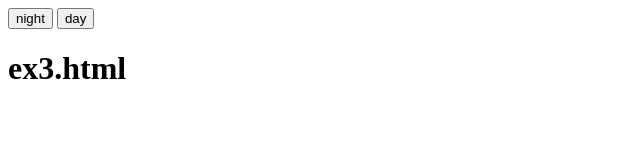
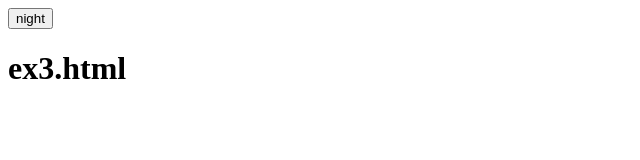
Before and after one commit to seunghyeokleeme/web2-javascript, a plain HTML site: page ex3.html in a window 1280 px wide. Shown: the full height of the page, 0-640 px from the left. Drawn offline with Linux system fonts and the light colour scheme.

Commit message:
조건문의 활용

```diff
--- a/ex3.html
+++ b/ex3.html
@@ -8,19 +8,20 @@
   </head>
   <body>
     <input
+      id="night_day"
       type="button"
       value="night"
       onclick="
-    document.querySelector('body').style.backgroundColor = 'black';
-    document.querySelector('body').style.color = 'White';
-    "
-    />
-    <input
-      type="button"
-      value="day"
-      onclick="
-    document.querySelector('body').style.backgroundColor = 'white';
-    document.querySelector('body').style.color = 'black';
+    if(document.querySelector('#night_day').value === 'night'){
+      document.querySelector('body').style.backgroundColor = 'black';
+      document.querySelector('body').style.color = 'White';
+      document.querySelector('#night_day').value = 'day';
+    }
+    else{
+      document.querySelector('body').style.backgroundColor = 'white';
+      document.querySelector('body').style.color = 'black';
+      document.querySelector('#night_day').value = 'night';
+      }
     "
     />
     <h1>ex3.html</h1>
```
